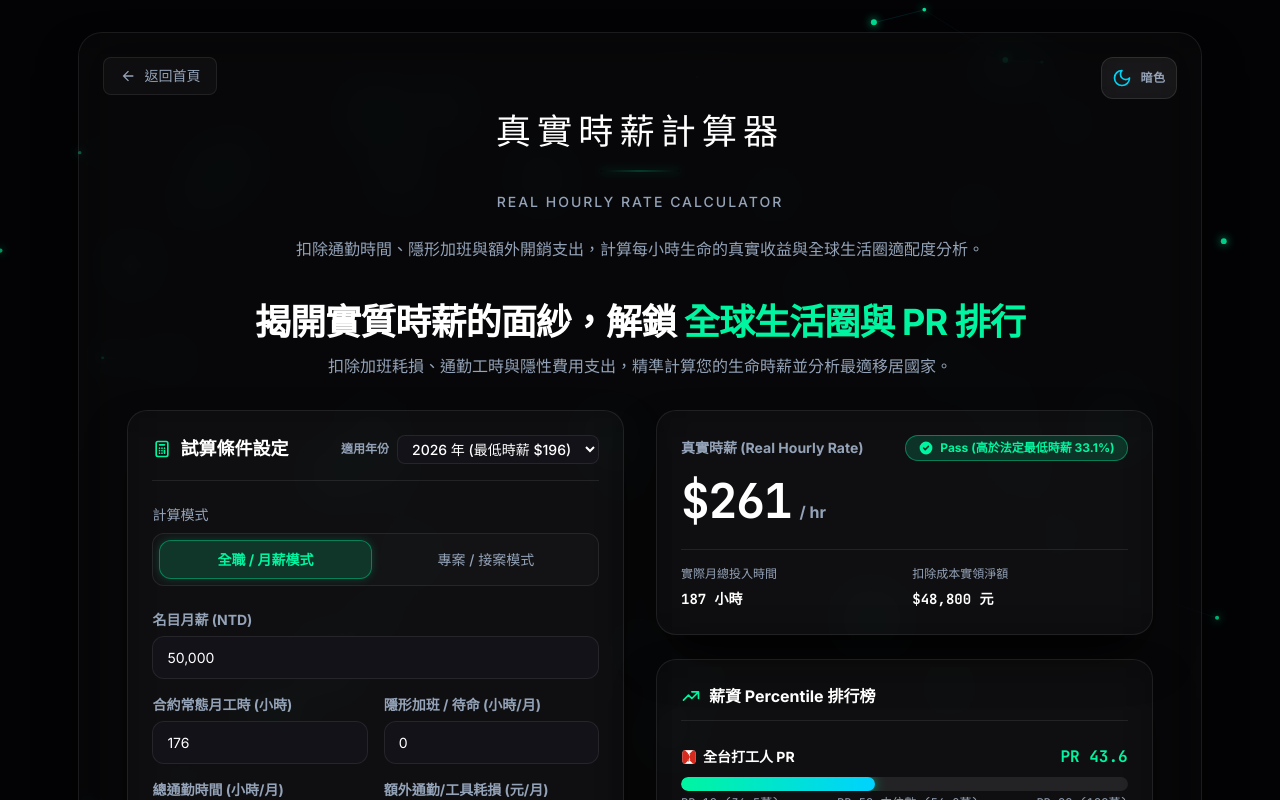
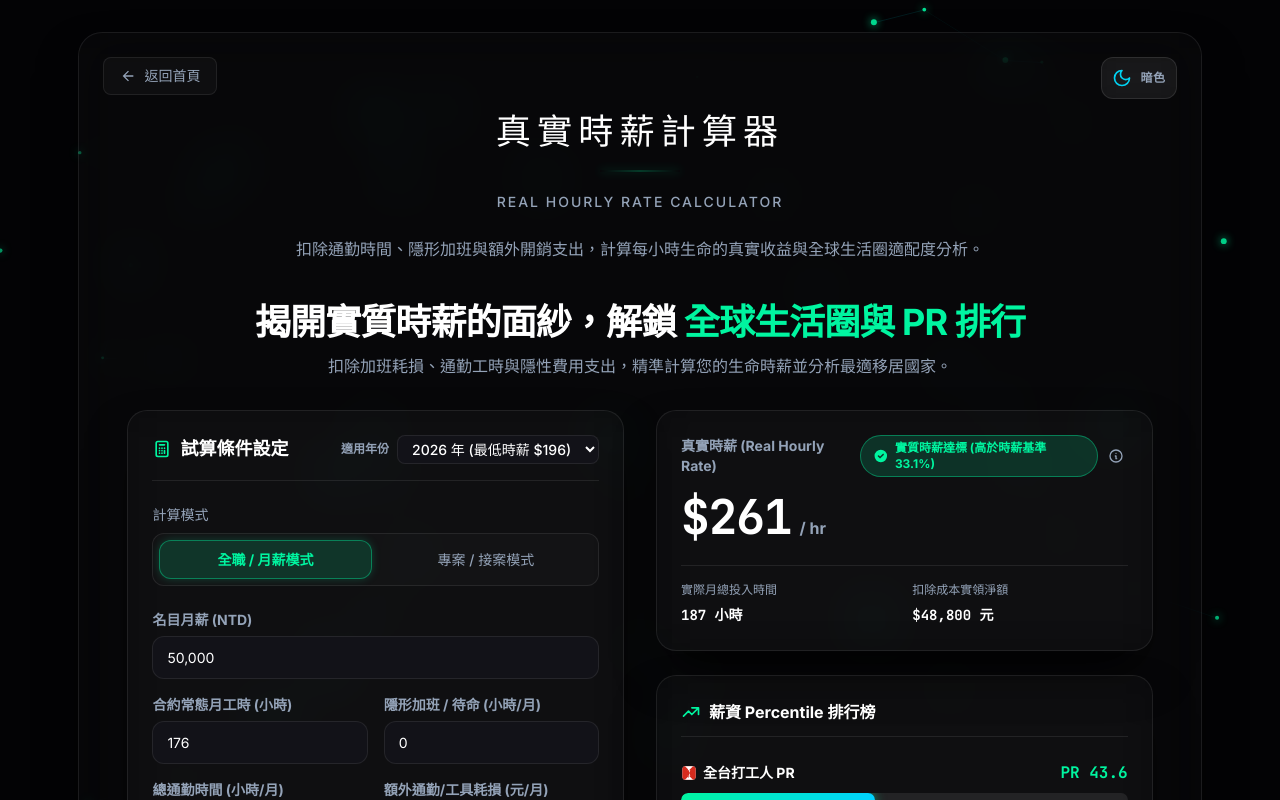
Before and after one commit to wkmaker/smalltools, a Next.js app: page /hourly-rate-calculator in a window 1280 px wide. Shown: the top 800 px of the page. Built offline with nearby package versions, Linux system fonts and the light colour scheme.

Commit message:
Fix text add info

```diff
--- a/app/hourly-rate-calculator/HourlyRateCalculatorClient.tsx
+++ b/app/hourly-rate-calculator/HourlyRateCalculatorClient.tsx
@@ -75,6 +75,8 @@ export default function HourlyRateCalculatorClient({ initialSlug, initialPr }: H
 
   // Toast
   const [toastMessage, setToastMessage] = useState<string | null>(null);
+  // Tooltip
+  const [showInfoTooltip, setShowInfoTooltip] = useState(false);
 
   // Fix #6: Cleanup timer on unmount
   useEffect(() => {
@@ -593,7 +595,8 @@ export default function HourlyRateCalculatorClient({ initialSlug, initialPr }: H
             <div className={`p-6 ${styles.calcCard} relative overflow-hidden`}>
               <div className="flex items-center justify-between mb-4">
                 <span className="text-sm font-semibold text-text-sub">真實時薪 (Real Hourly Rate)</span>
-                {/* Legality Badge */}
+                {/* Legality Badge & Tooltip Container */}
+                <div className="flex items-center gap-1.5">
                   <span
                     className={`text-xs font-bold px-3 py-1 rounded-full flex items-center gap-1.5 ${
                       isLegal ? styles.passBadge : styles.failBadge
@@ -604,17 +607,50 @@ export default function HourlyRateCalculatorClient({ initialSlug, initialPr }: H
                         <svg className="w-4 h-4 fill-current" viewBox="0 0 20 20">
                           <path fillRule="evenodd" d="M10 18a8 8 0 100-16 8 8 0 000 16zm3.707-9.293a1 1 0 00-1.414-1.414L9 10.586 7.707 9.293a1 1 0 00-1.414 1.414l2 2a1 1 0 001.414 0l4-4z" clipRule="evenodd" />
                         </svg>
-                      Pass (高於法定最低時薪 {diffPercent.toFixed(1)}%)
+                        實質時薪達標 (高於時薪基準 {diffPercent.toFixed(1)}%)
                       </>
                     ) : (
                       <>
                         <svg className="w-4 h-4 fill-current" viewBox="0 0 20 20">
                           <path fillRule="evenodd" d="M8.257 3.099c.765-1.36 2.722-1.36 3.486 0l5.58 9.92c.75 1.334-.213 2.98-1.742 2.98H4.42c-1.53 0-2.493-1.646-1.743-2.98l5.58-9.92zM11 13a1 1 0 11-2 0 1 1 0 012 0zm-1-8a1 1 0 00-1 1v3a1 1 0 002 0V6a1 1 0 00-1-1z" clipRule="evenodd" />
                         </svg>
-                      Fail (低於法定最低時薪 {diffPercent.toFixed(1)}%)
+                        實質體感時薪偏低 (低於時薪基準 {diffPercent.toFixed(1)}%)
                       </>
                     )}
                   </span>
+
+                  {/* Info Tooltip Button */}
+                  <div className="relative inline-block">
+                    <button
+                      type="button"
+                      onClick={() => setShowInfoTooltip((prev) => !prev)}
+                      onMouseEnter={() => setShowInfoTooltip(true)}
+                      onMouseLeave={() => setShowInfoTooltip(false)}
+                      aria-label="時薪計算機制說明"
+                      className="p-1 rounded-full text-text-sub hover:text-text-main hover:bg-white/10 transition-colors focus:outline-none flex items-center justify-center"
+                    >
+                      <svg className="w-4 h-4" fill="none" stroke="currentColor" viewBox="0 0 24 24">
+                        <path strokeLinecap="round" strokeLinejoin="round" strokeWidth="2" d="M13 16h-1v-4h-1m1-4h.01M21 12a9 9 0 11-18 0 9 9 0 0118 0z" />
+                      </svg>
+                    </button>
+
+                    {showInfoTooltip && (
+                      <div className={`absolute right-0 top-full mt-2 w-72 sm:w-80 p-3.5 z-20 text-xs rounded-xl shadow-xl ${styles.tooltipContainer}`}>
+                        <p className="font-bold mb-1.5 text-text-main flex items-center gap-1.5">
+                          <svg className="w-4 h-4 text-themeAccentText" fill="none" stroke="currentColor" viewBox="0 0 24 24">
+                            <path strokeLinecap="round" strokeLinejoin="round" strokeWidth="2" d="M9.663 17h4.673M12 3v1m6.364 1.636l-.707.707M21 12h-1M4 12H3m3.343-5.657l-.707-.707m2.828 9.9a5 5 0 117.072 0l-.548.547A3.374 3.374 0 0014 18.469V19a2 2 0 01-2 2h-4a2 2 0 01-2-2v-.531c0-.895-.356-1.754-.988-2.386l-.548-.547z" />
+                          </svg>
+                          計算機制與合規說明
+                        </p>
+                        <p className="text-text-sub leading-relaxed">
+                          本工具「真實時薪」已扣除<strong>通勤時間、無酬加班與工作自費開銷</strong>。
+                          <br />
+                          依勞基法規定，月薪制勞工合規判定以「<code className="bg-white/10 px-1 py-0.5 rounded">月薪 ÷ 240小時</code>」為準，因此真實時薪低於法定時薪<strong>不代表僱主違法</strong>，而是反映扣除隱形成本後的個人時間淨收益。
+                        </p>
+                      </div>
+                    )}
+                  </div>
+                </div>
               </div>
 
               <div className="flex items-baseline gap-2 mb-6">
--- a/app/hourly-rate-calculator/hourly-rate-calculator.module.css
+++ b/app/hourly-rate-calculator/hourly-rate-calculator.module.css
@@ -444,3 +444,30 @@
     padding: 0.625rem 1rem;
   }
 }
+
+/* Tooltip Container */
+.tooltipContainer {
+  background: var(--glass-bg, rgba(15, 23, 42, 0.95));
+  border: 1px solid var(--card-border, rgba(255, 255, 255, 0.15));
+  box-shadow: 0 10px 30px rgba(0, 0, 0, 0.5);
+  backdrop-filter: blur(20px);
+  -webkit-backdrop-filter: blur(20px);
+  animation: tooltipFadeIn 0.2s ease-out;
+}
+
+@keyframes tooltipFadeIn {
+  from {
+    opacity: 0;
+    transform: translateY(-4px);
+  }
+  to {
+    opacity: 1;
+    transform: translateY(0);
+  }
+}
+
+:global([data-theme='light']) .tooltipContainer {
+  background: rgba(255, 255, 255, 0.96) !important;
+  border: 1px solid rgba(0, 0, 0, 0.15) !important;
+  box-shadow: 0 10px 30px rgba(0, 0, 0, 0.12) !important;
+}
```
Lines whose indentation alone changed are shown as unchanged.
